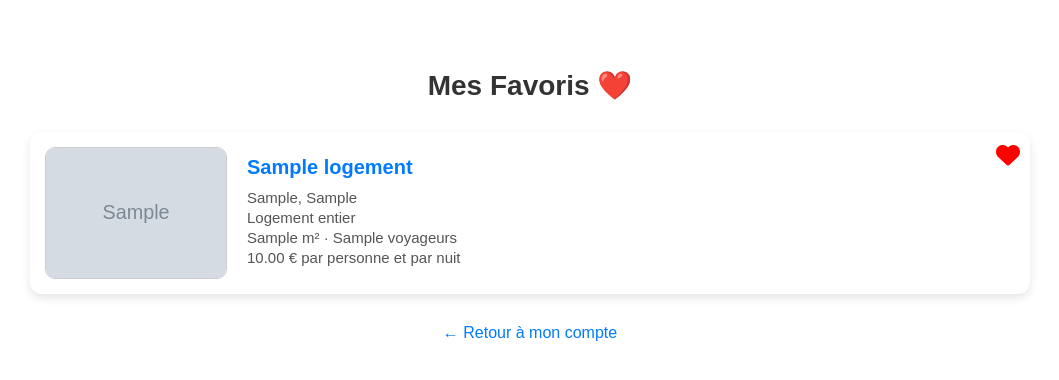
After one commit to ECE-Lyon/omnesbnb-equipe_1b, a PHP site: page /mes_favoris.php in a window 1280 px wide. The commit adds this page. Shown: the top 380 px of the page, without its empty margins (110-1169 px from the left). Run offline with PHP 8.4, Linux system fonts and the light colour scheme; the visitor is signed in with stand-in values (Sample User, id 1); tables that the repository leaves empty or names only in its code hold one stand-in row (values such as "Sample post"); grey boxes marked "Sample" are stand-in pictures.

Commit message:
fonction favoris fini

```diff
--- a/deconnexion.php
+++ /dev/null
@@ -1 +0,0 @@
-<?php
--- a/javascript/recherche_logement.js
+++ b/javascript/recherche_logement.js
@@ -88,6 +88,13 @@ function afficherResultats(resultats) {
         return;
     }
 
+    // Récupérer la liste des favoris avant d'afficher les résultats
+    fetch('get_favoris.php')
+        .then(response => response.json())
+        .then(favoris => {
+            // Créer un ensemble pour une recherche efficace
+            const favorisSet = new Set(favoris);
+
             // Créer un élément pour chaque résultat
             resultats.forEach(logement => {
                 // Créer la carte de logement
@@ -106,8 +113,15 @@ function afficherResultats(resultats) {
                     typeLogementText = 'colocation';
                 }
 
+                // Vérifier si ce logement est en favoris
+                const estFavori = favorisSet.has(parseInt(logement.id));
+                const heartClass = estFavori ? 'fa-solid' : 'fa-regular';
+
                 // Créer le HTML pour cette carte
                 carteLogement.innerHTML = `
+                    <div class="favoris-icon" data-id="${logement.id}" onclick="toggleFavori(event, ${logement.id})">
+                        <i class="fa-heart ${heartClass}"></i>
+                    </div>
                     <div class="image-logement">
                         <img src="${logement.photo_principale || 'default.jpg'}" alt="${logement.titre}">
                     </div>
@@ -123,7 +137,94 @@ function afficherResultats(resultats) {
                 // Ajouter la carte au conteneur
                 container.appendChild(carteLogement);
             });
+        })
+        .catch(error => {
+            console.error('Erreur lors de la récupération des favoris:', error);
+            // Affiche quand même les résultats sans icônes de favoris marquées
+            afficherResultatsSansFavoris(resultats);
+        });
 }
+
+function afficherResultatsSansFavoris(resultats) {
+    const container = document.getElementById('resultats');
+
+    resultats.forEach(logement => {
+        // Code similaire à la fonction principale mais sans la vérification des favoris
+        const carteLogement = document.createElement('div');
+        carteLogement.className = 'carte-logement';
+        carteLogement.onclick = function() {
+            window.location.href = 'details_logement.php?id=' + logement.id;
+        };
+
+        const prix = parseFloat(logement.prix_par_personne).toFixed(2);
+        let typeLogementText = logement.type_location === 'colocation' ? 'colocation' : 'logement entier';
+
+        carteLogement.innerHTML = `
+            <div class="favoris-icon" data-id="${logement.id}" onclick="toggleFavori(event, ${logement.id})">
+                <i class="fa-regular fa-heart"></i>
+            </div>
+            <div class="image-logement">
+                <img src="${logement.photo_principale || 'default.jpg'}" alt="${logement.titre}">
+            </div>
+            <div class="info-logement">
+                <h3>${logement.titre}</h3>
+                <p class="localisation">${logement.ville}, ${logement.pays}</p>
+                <p class="type">${typeLogementText}</p>
+                <p class="details">${logement.surfaces} m² · ${logement.places} voyageurs</p>
+                <p class="prix">${prix} € <span>par personne et par nuit</span></p>
+            </div>
+        `;
+
+        container.appendChild(carteLogement);
+    });
+}
+
+function toggleFavori(event, logementId) {
+    event.stopPropagation(); // empêche d'ouvrir la page de détail
+
+    const icon = event.currentTarget.querySelector('i');
+    const isActive = icon.classList.contains('fa-solid');
+
+    fetch('ajouter_favoris.php', {
+        method: 'POST',
+        headers: {
+            'Content-Type': 'application/x-www-form-urlencoded'
+        },
+        body: `id_logement=${logementId}&action=${isActive ? 'remove' : 'add'}`
+    })
+        .then(response => response.json())
+        .then(data => {
+            if (data.status === 'success') {
+                // Changer l'icône (plein ou vide)
+                icon.classList.toggle('fa-solid');
+                icon.classList.toggle('fa-regular');
+            } else {
+                console.error("Erreur: ", data.message);
+            }
+        })
+        .catch(error => console.error('Erreur:', error));
+}
+
+function retirerFavori(idLogement) {
+    fetch('retirer_favoris.php', {
+        method: 'POST',
+        headers: { 'Content-Type': 'application/x-www-form-urlencoded' },
+        body: `id_logement=${idLogement}`
+    })
+        .then(response => response.json())
+        .then(data => {
+            if (data.status === 'success') {
+                const element = document.getElementById('favori-' + idLogement);
+                if (element) {
+                    element.remove();
+                }
+            } else {
+                console.error("Erreur: ", data.message);
+            }
+        })
+        .catch(error => console.error('Erreur lors de la suppression du favori:', error));
+}
+
 
 // Fonction utilitaire pour formater les dates
 function formatDate(dateString) {
--- /dev/null
+++ b/mes_favoris.php
@@ -0,0 +1,64 @@
+<?php
+session_start();
+require_once 'base_donnee.php';
+
+// Vérifier que l'utilisateur est connecté
+if (!isset($_SESSION['id'])) {
+    header('Content-Type: application/json');
+    http_response_code(401);
+    echo json_encode(['status' => 'error', 'message' => 'Non autorisé']);
+    exit;
+}
+
+$id_utilisateur = $_SESSION['id'];
+
+// Récupérer tous les favoris de l'utilisateur sans doublons
+$stmt = $bdd->prepare("
+    SELECT DISTINCT f.id_logement, l.titre, l.ville, l.pays, l.prix_par_personne, l.type_location, l.surfaces, l.places, l.photo_principale
+    FROM favoris f
+    JOIN logements l ON f.id_logement = l.id
+    WHERE f.id_utilisateur = ?
+    ORDER BY f.id_logement
+");
+$stmt->execute([$id_utilisateur]);
+$favoris = $stmt->fetchAll(PDO::FETCH_ASSOC);
+?>
+
+<!DOCTYPE html>
+<html lang="fr">
+<head>
+    <meta charset="UTF-8">
+    <meta name="viewport" content="width=device-width, initial-scale=1.0">
+    <title>Mes Favoris</title>
+    <link rel="stylesheet" href="my_listings.css">
+    <link rel="stylesheet" href="https://cdnjs.cloudflare.com/ajax/libs/font-awesome/6.0.0/css/all.min.css">
+    <script src="javascript/recherche_logement.js" defer></script>
+</head>
+<body>
+<div class="listings-container">
+    <h1>Mes Favoris ❤️</h1>
+
+    <?php if (empty($favoris)): ?>
+        <p class="no-result">Vous n'avez pas encore de favoris.</p>
+    <?php else: ?>
+        <?php foreach ($favoris as $favori): ?>
+            <div class="listing-card" id="favori-<?= $favori['id_logement'] ?>">
+                <img src="<?= $favori['photo_principale'] ?: 'default.jpg' ?>" alt="<?= $favori['titre'] ?>" class="listing-photo">
+                <div class="listing-details">
+                    <h3><?= htmlspecialchars($favori['titre']) ?></h3>
+                    <p><?= htmlspecialchars($favori['ville']) ?>, <?= htmlspecialchars($favori['pays']) ?></p>
+                    <p><?= $favori['type_location'] === 'colocation' ? 'Colocation' : 'Logement entier' ?></p>
+                    <p><?= $favori['surfaces'] ?> m² · <?= $favori['places'] ?> voyageurs</p>
+                    <p class="prix"><?= number_format($favori['prix_par_personne'], 2) ?> € par personne et par nuit</p>
+                </div>
+                <div class="favoris-icon" onclick="retirerFavori(<?= $favori['id_logement'] ?>)">
+                    <i class="fa-solid fa-heart"></i>
+                </div>
+            </div>
+        <?php endforeach; ?>
+    <?php endif; ?>
+
+    <a href="compte.php" class="return-link">← Retour à mon compte</a>
+</div>
+</body>
+</html>
--- a/my_listings.css
+++ b/my_listings.css
@@ -1,4 +1,4 @@
-/* ===== Style pour my_listings.php ===== */
+@media screen and (min-width: 375px){
 
     .listings-container {
         max-width: 1000px;
@@ -24,6 +24,7 @@
         margin-bottom: 25px;
         align-items: center;
         transition: transform 0.2s ease;
+        position: relative;
     }
 
     .listing-card:hover {
@@ -66,3 +67,15 @@
     .return-link:hover {
         text-decoration: underline;
     }
+
+    .favoris-icon {
+        position: absolute;
+        top: 10px;
+        right: 10px;
+        color: red;
+        font-size: 24px;
+        cursor: pointer;
+    }
+
+
+}
```
Also changed, not shown: ajouter_favoris.php (added, +52 -0 lines), compte.css (+27 -1 lines), compte.php (+9 -2 lines), get_favoris.php (added, +22 -0 lines), omnes.php (deleted, +0 -16 lines), publier_logement.php (+7 -1 lines), recherche_logement.css (+27 -0 lines), recherche_logement.php (+9 -2 lines), retirer_favoris.php (added, +40 -0 lines), traitement_recherche.php (+1 -21 lines). Lines whose indentation alone changed are shown as unchanged.
